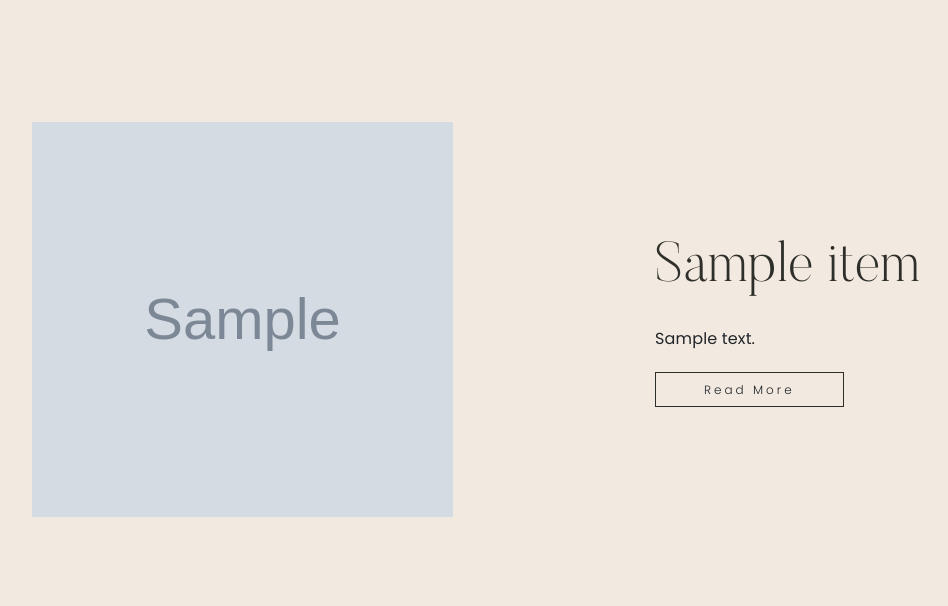
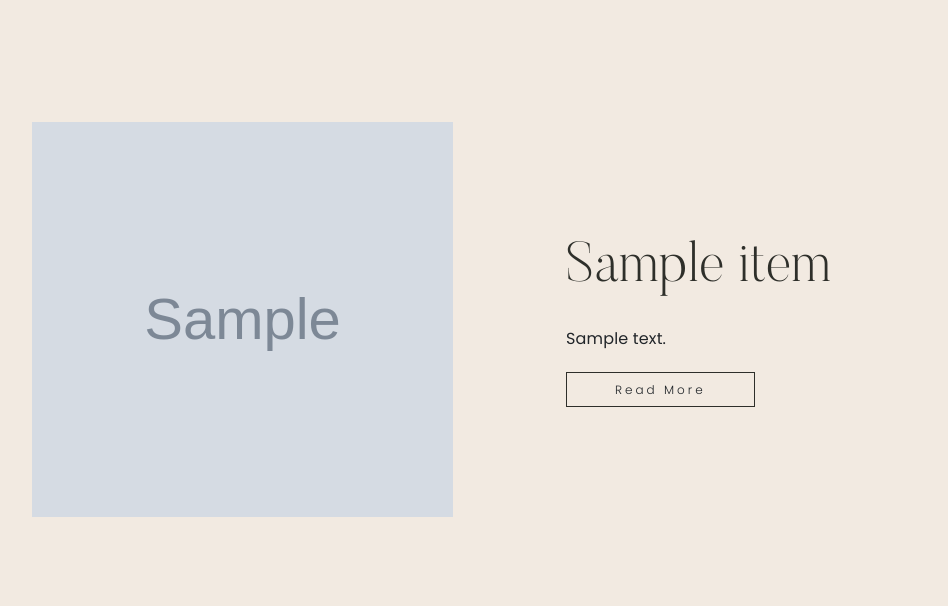
Before and after one commit to sepehrsohrabii/Tulip, a Django app: template frontend/templates/main_product.html in a window 1280 px wide. Shown: the part 658-1264 px from the top of the page, without its empty margins (86-1034 px from the left). Run offline with Django 4.2, Linux system fonts and the light colour scheme; the template is opened without the code that fills it: most values are stand-ins (such as "Sample title", 1, 10 or a date in 2020); grey boxes marked "Sample" are stand-in pictures; form fields are guessed from the names that the template uses; some libraries are stand-ins or nearby versions; some web fonts are replaced.

Commit message:
design updated - deployment

```diff
--- a/frontend/templates/main_product.html
+++ b/frontend/templates/main_product.html
@@ -30,9 +30,9 @@
 	{% for item in sub_products %}
 	<div class="row justify-content-between my-5 py-5">
 		{% if forloop.counter|divisibleby:2 %}
-		<div class="col-5 align-self-center text-end">
+		<div class="col-6 align-self-center text-end">
 			<h2 class="text-dark-green">{{item.title}}</h2>
-			<p class="p1 my-4">{{item.short_description}}</p>
+			<p class="p1 my-5">{{item.short_description}}</p>
 			<a class="button-4 py-2 px-5 ls-3" href="
 					{% if item.status == 'True' %}
 							{{ item.get_absolute_url }}
@@ -50,7 +50,7 @@
 		<div class="col-5 align-self-center">
 			<img class="w-100 object-fit-cover" src="{{ item.title_img.url }}" height="395px">
 		</div>
-		<div class="col-5 align-self-center">
+		<div class="col-6 align-self-center">
 			<h2 class="text-dark-green">{{item.title}}</h2>
 			<p class="p1 my-4">{{item.short_description}}</p>
 			<a class="button-4 py-2 px-5 ls-3" href="
```
